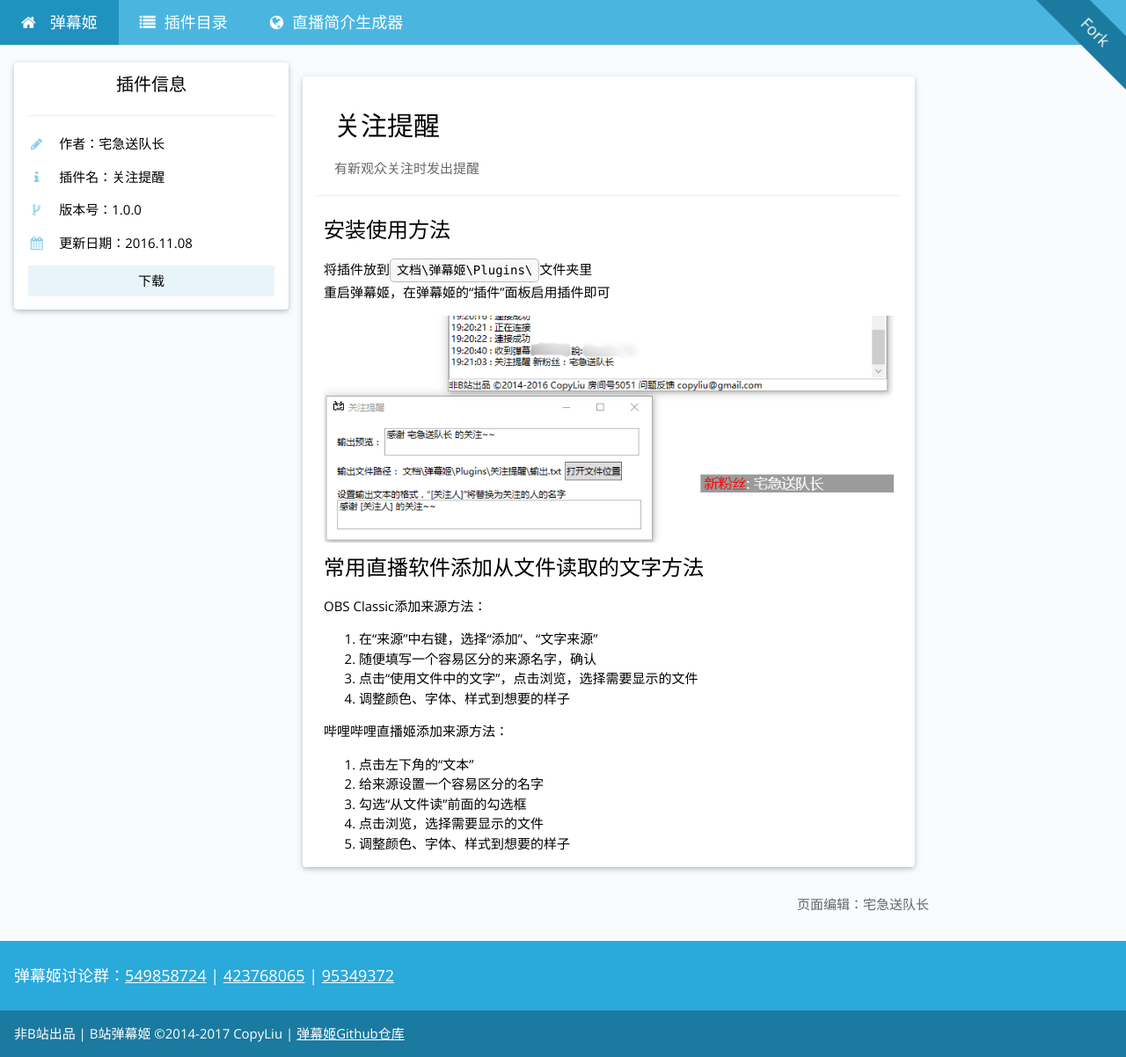
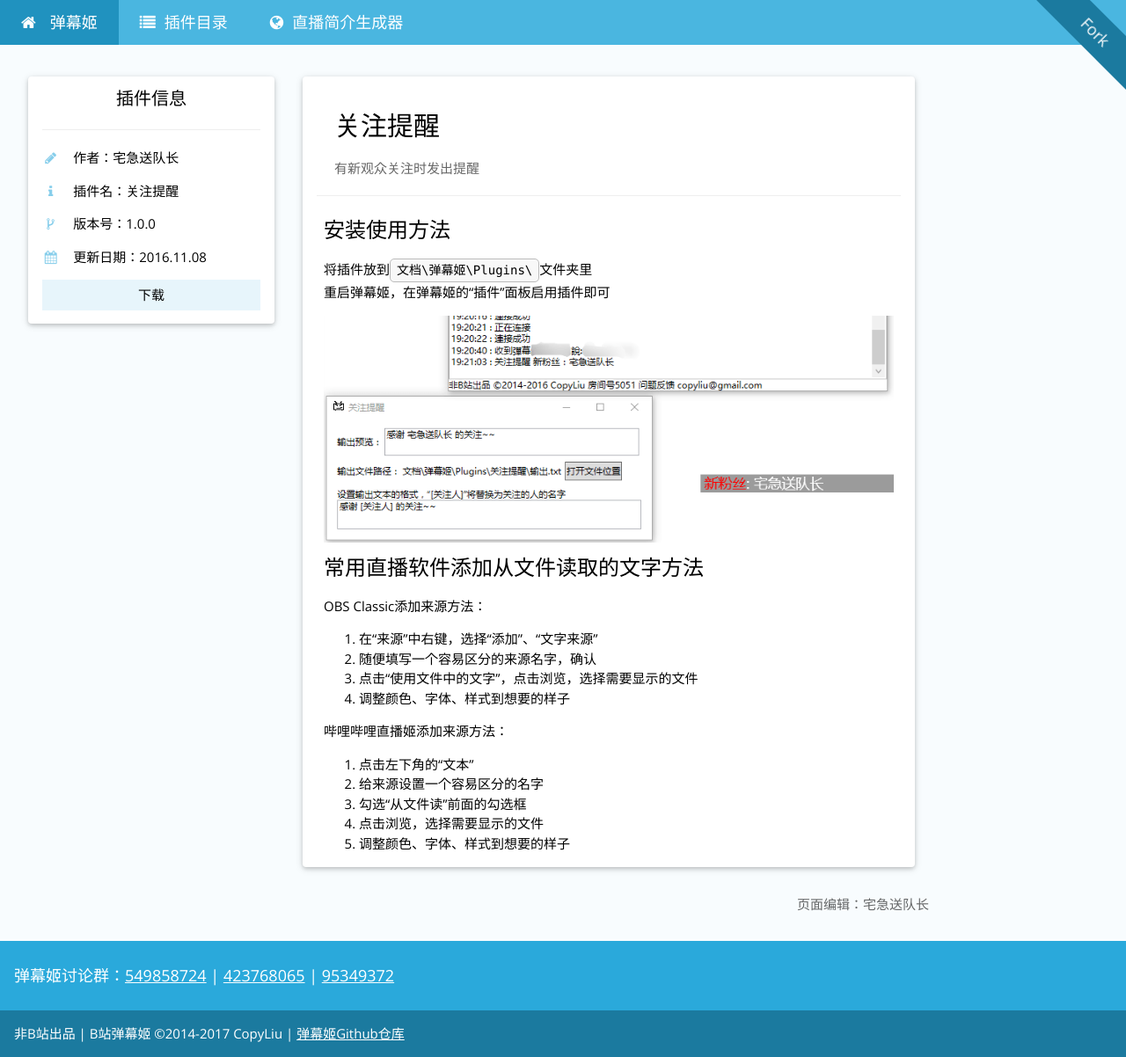
Before and after one commit to Bililive/www.danmuji.org, a Jekyll site: the page built from _plugin/FollowAlert.md, in a window 1280 px wide. Shown: the whole page at 88% size. Built offline with Jekyll 4.4.1, drawn with Linux system fonts in a browser that asks for light colours; nearby versions of some CDN libraries; some web fonts are replaced; comment, search, counter and statistics services are not loaded.

Commit message:
[Update]插件信息页细节修改

```diff
--- a/_layouts/plugin.html
+++ b/_layouts/plugin.html
@@ -14,7 +14,7 @@
             <!-- Left Column -->
             <div class="w3-col m3">
                 <!-- Profile -->
-                <div class="w3-card-2 w3-round w3-white">
+                <div class="w3-card-2 w3-round w3-white w3-margin">
                     <div class="w3-container">
                         <h4 class="w3-center">插件信息</h4><hr>
                         <p><i class="fa fa-pencil fa-fw w3-margin-right w3-text-theme"></i>作者：<span id="author">{{ page.plugin_author }}</span></p>
```
